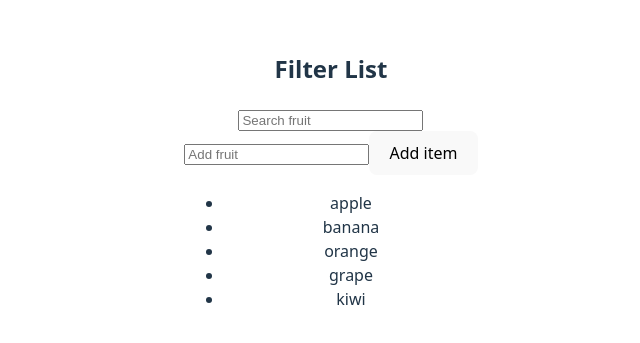
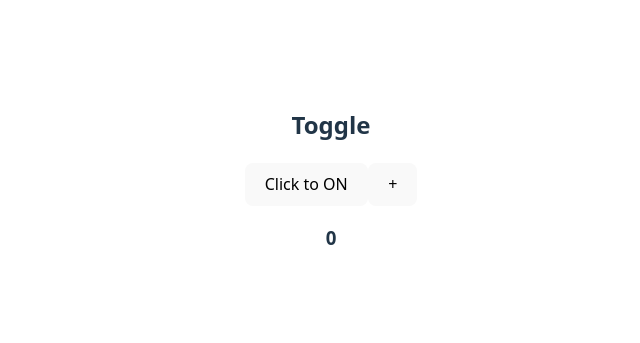
Before and after one commit to nhatnguyen-agilityio/react-training, a React (Vite) app in the folder my-example-app/: page / in a window 1280 px wide. Shown: the part 221-564 px from the top of the page, without its empty margins (309-949 px from the left). Built offline with nearby package versions, Linux system fonts and the light colour scheme.

Commit message:
feat(): add example using useCallback

```diff
--- a/my-example-app/src/App.tsx
+++ b/my-example-app/src/App.tsx
@@ -19,6 +19,7 @@ import Counter from './components/Counter'
 import InputFocus from './components/InputFocus'
 import Timer from './components/Timer'
 import FilterList from './components/FilterList'
+import Toggle from './components/Toggle'
 
 const user = {
   name: 'John Doe',
@@ -51,7 +52,8 @@ function App() {
     {/* <Counter /> */}
     {/* <InputFocus /> */}
     {/* <Timer /> */}
-    <FilterList />
+    {/* <FilterList /> */}
+    <Toggle />
     </>
   )
 }
--- /dev/null
+++ b/my-example-app/src/components/Toggle/Button/index.tsx
@@ -0,0 +1,13 @@
+import React from "react";
+
+type ButtonProps = {
+  onToggle: () => void;
+  isOn: boolean;
+};
+
+const Button = React.memo(function Button({ onToggle, isOn }: ButtonProps) {
+  console.log("check re-render");
+  return <button onClick={onToggle}>Click to {isOn ? "OFF" : "ON"}</button>;
+});
+
+export default Button;
--- /dev/null
+++ b/my-example-app/src/components/Toggle/index.tsx
@@ -0,0 +1,25 @@
+import { useCallback, useState } from "react";
+import Button from "./Button";
+
+export default function Toggle() {
+  const [isOn, setIsOn] = useState(false);
+  const [count, setCount] = useState(0);
+
+  // const handleToggle = () => {
+  //   setIsOn(!isOn);
+  // };
+
+  const handleToggle = useCallback(() => {
+    setIsOn((prev) => !prev);
+  }, []);
+
+  return (
+    <div>
+      <h2>Toggle</h2>
+      {/* <button onClick={handleToggle}>{isOn ? "ON" : "OFF"}</button> */}
+      <Button onToggle={handleToggle} isOn={isOn} />
+      <button onClick={() => setCount(c => c + 1)}>+</button>
+      <h3>{count}</h3>
+    </div>
+  );
+}
```
